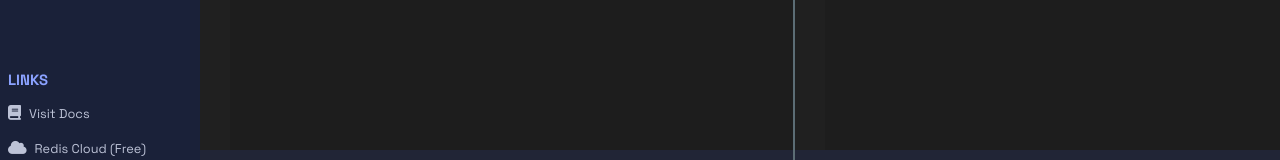
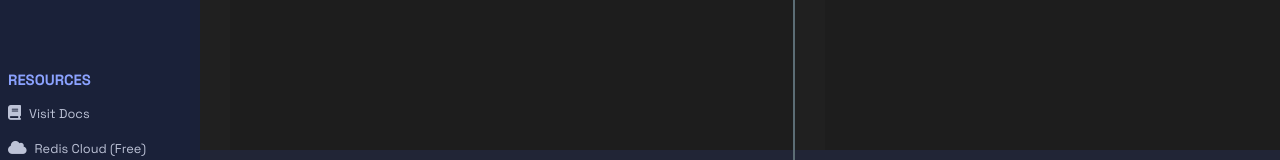
Before and after one commit to redis-developer/redis-playground-ui, a Next.js app: page / in a window 1280 px wide. Shown: the part 617-777 px from the top of the page. Built offline with nearby package versions, Linux system fonts and the light colour scheme.

Commit message:
label change

```diff
--- a/src/app/components/ModalPopup/index.tsx
+++ b/src/app/components/ModalPopup/index.tsx
@@ -45,8 +45,8 @@ const ModalPopup = ({ isOpen, onClose, children, styles }: ModalPopupProps) => {
             parentSelector={() => document.getElementById(parentId) || document.body}
         >
             <div className="comp-modal-popup">
-                <div className="icon-close">
-                    <i className="fa fa-times" onClick={onClose}></i>
+                <div className="icon-close" onClick={onClose}>
+                    <i className="fa fa-times"></i>
                 </div>
                 {children}
             </div>
--- a/src/app/page-components/PgSidebar/index.tsx
+++ b/src/app/page-components/PgSidebar/index.tsx
@@ -10,7 +10,7 @@ import PgQueryTemplate from '../PgQueryTemplate';
 const labels = {
     configure: "CONFIGURE",
     selectQuery: "SELECT QUERY",
-    links: "LINKS"
+    links: "RESOURCES"
 }
 
 const linkItems = [
```
